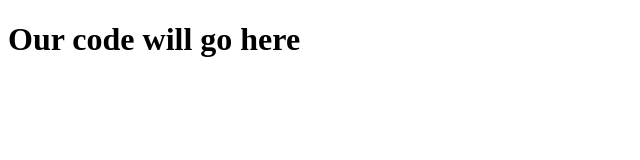
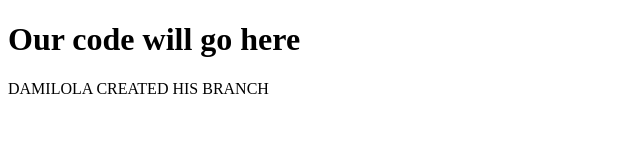
Before and after one commit to Jelhill/ElectronicStore, a plain HTML site: page index.html in a window 1280 px wide. Shown: the whole page, without its empty margins (0-640 px from the left). Drawn offline with Linux system fonts and the light colour scheme.

Commit message:
added my branch

```diff
--- a/index.html
+++ b/index.html
@@ -8,6 +8,7 @@
 </head>
 <body>
     <h1>Our code will go here</h1>
+    <p>DAMILOLA CREATED HIS BRANCH</p>
 
 </body >
 </html>
```
